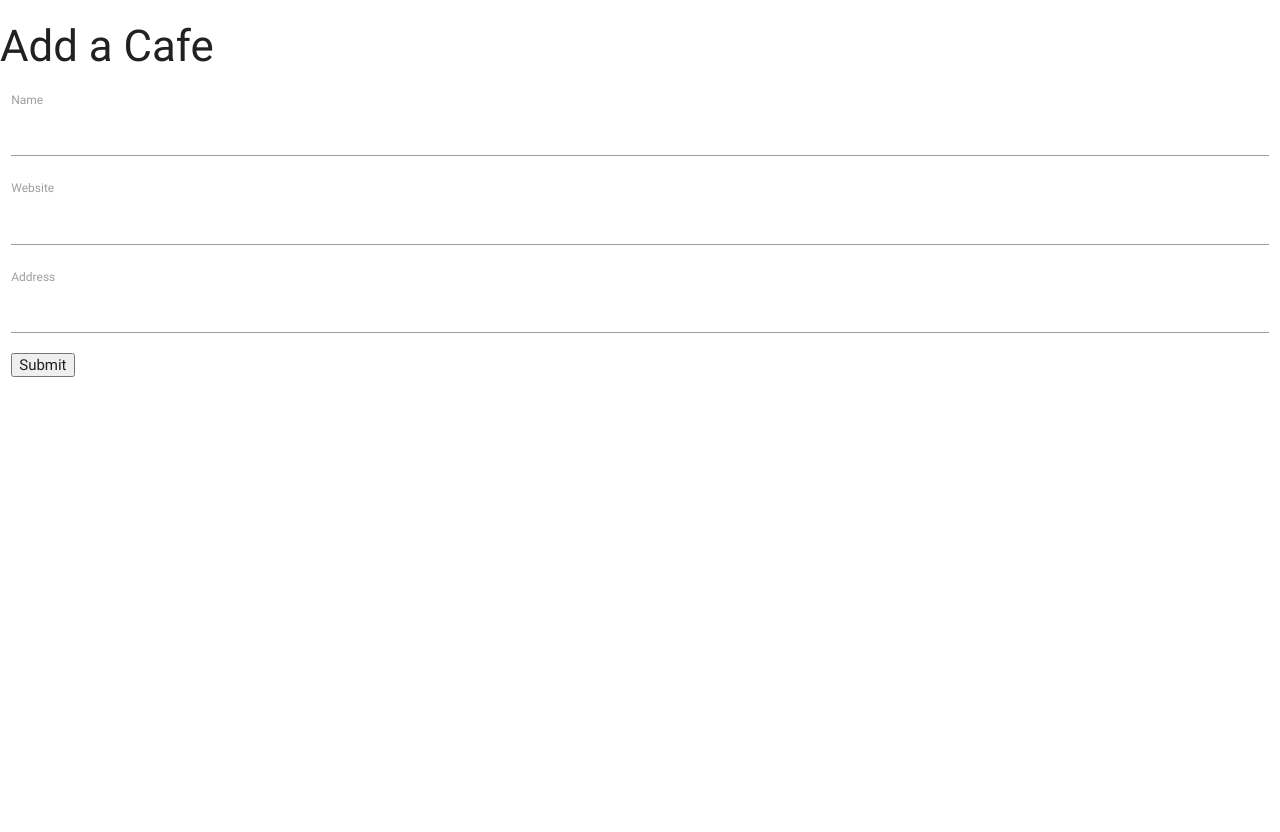
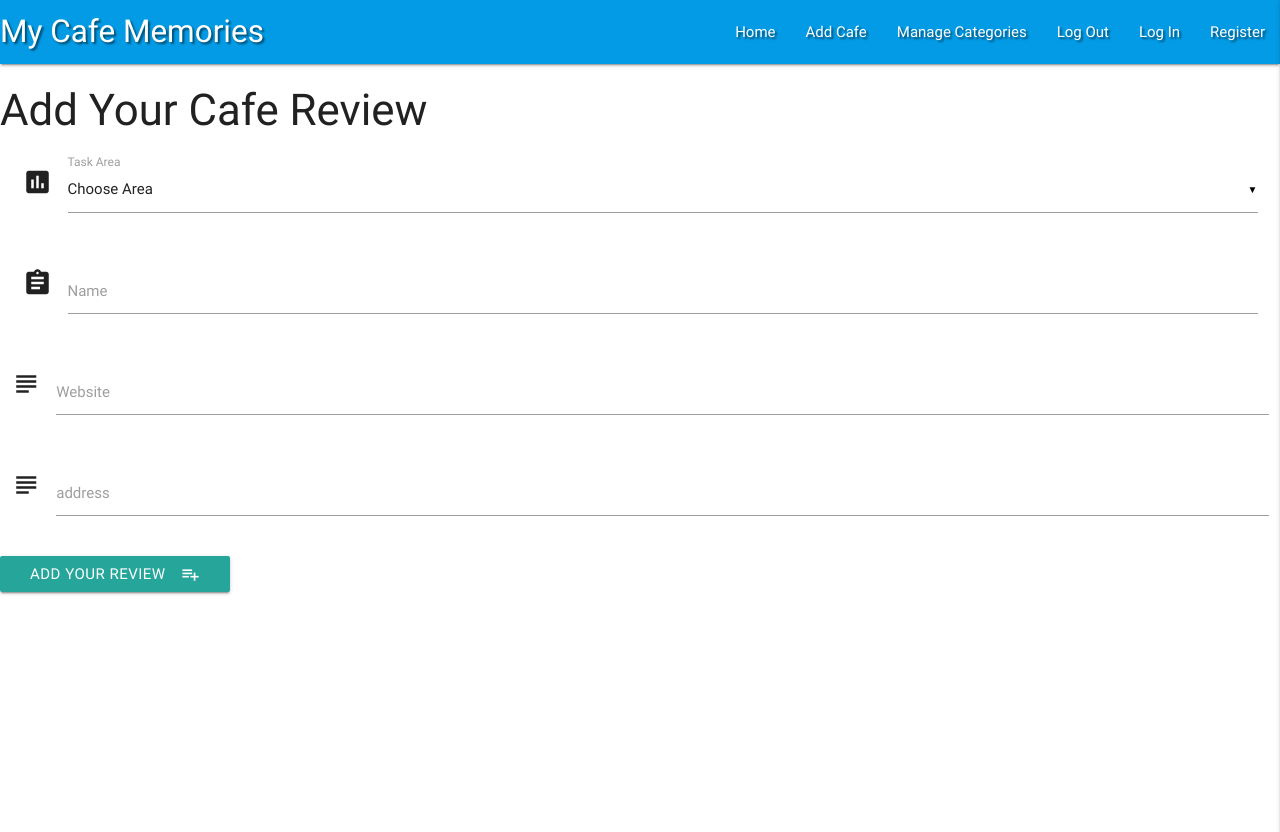
Before and after one commit to machikolacey/milestone3, a Flask app: page /add_cafe in a window 1280 px wide. Shown: the top 832 px of the page. Run offline with Flask 2, Linux system fonts and the light colour scheme; data that the repository does not hold is empty; some libraries are stand-ins or nearby versions.

Commit message:
Add Materialize Navbar

```diff
--- a/app.py
+++ b/app.py
@@ -24,8 +24,9 @@ def insert_cafe():
 
 
 @app.route('/add_cafe')
-def add_task():
-    return render_template('addcafe.html')
+def add_cafe():
+    return render_template('addcafe.html',
+           areas=mongo.db.areas.find())
 
 
 if __name__ == '__main__':
--- /dev/null
+++ b/static/css/style.css
@@ -0,0 +1,3 @@
+.text-shadow{
+    text-shadow:2px 2px 2px rgba(0,0,0,0.5);
+}
--- a/templates/addcafe.html
+++ b/templates/addcafe.html
@@ -1,14 +1,47 @@
 {% extends 'base.html' %} {% block content %}
-<h3>Add a Cafe</h3>
+<h3>Add Your Cafe Review</h3>
+
 <div class="row">
-    <form  action="{{url_for('insert_cafe')}}" method="POST" class="col s12">
-    <label for="name">Name</label>
-    <input id="name" name="name" type="text" />
-    <label for="website">Website</label>
-    <input id="website" name="website" type="text" />
-    <label for="address">Address</label>
-    <input id="address" name="address" type="text" />
-    <input type="submit" />
+    <form action="{{ url_for('insert_cafe') }}" method="POST"  class="col s12">
+        <div class="row">
+
+                <div class="input-field col s12">
+                    <i class="material-icons prefix">poll</i>
+                    <select id="area" name="area_name">
+                  <option value="" disabled selected>Choose Area</option>
+                  {% for area in areas %}
+                      <option value="{{area.name}}">{{area.name}}</option>
+                  {% endfor %}
+                </select>
+                    <label>Task Area</label>
+                </div>
+            </div>
+            <div class="input-field col s12">
+                <i class="material-icons prefix">assignment</i>
+                <input id="name" name="name" type="text">
+                <label for="icon_prefix">Name</label>
+            </div>
+        </div>
+        <div class="row">
+            <div class="input-field col s12">
+                <i class="material-icons prefix">subject</i>
+                 <input id="website" name="website" type="text">
+                <label for="icon_telephone">Website</label>
+            </div>
+        </div>
+        <div class="row">
+            <div class="input-field col s12">
+                <i class="material-icons prefix">subject</i>
+                 <input id="website" name="website" type="text">
+                <label for="icon_telephone">address</label>
+            </div>
+        </div>
+        <div class="row">
+            <button class="btn waves-effect waves-light" type="submit" name="action">Add Your Review
+                <i class="material-icons right">playlist_add</i>
+             </button>
+        </div>
     </form>
 </div>
+
 {% endblock %}
--- a/templates/base.html
+++ b/templates/base.html
@@ -2,20 +2,55 @@
 <html>
 
 <head>
+      <!--Let browser know website is optimized for mobile-->
+      <meta name="viewport" content="width=device-width, initial-scale=1.0"/>
+
     <link href="https://fonts.googleapis.com/icon?family=Material+Icons" rel="stylesheet">
     <link rel="stylesheet" href="https://cdnjs.cloudflare.com/ajax/libs/materialize/0.100.2/css/materialize.min.css">
+     <link rel="stylesheet" href="{{url_for('static', filename='css/style.css')}}" type="text/css"/>
 </head>
 
 <body>
+
+<header>
+ <div class="navbar-fixed">
+     <nav class="nav-extended text-shadow light-blue darken-1">
+    <div class="nav-wrapper">
+      <a href="#!" class="brand-logo">My Cafe Memories</a>
+      <a href="#" data-activates="mobile-demo" class="button-collapse sudenav-trigger right"><i class="material-icons">menu</i></a>
+      <ul class="right hide-on-med-and-down">
+        <li><a href="/">Home</a></li>
+        <li><a href="{{ url_for('add_cafe') }}">Add Cafe</a></li>
+        <li><a href="#">Manage Categories</a></li>
+        <li><a href="#">Log Out</a></li>
+        <li><a href="#">Log In</a></li>
+        <li><a href="#">Register</a></li>
+      </ul>
+      <ul class="side-nav" id="mobile-demo">
+      <li><h4 class="center-align light-blue-text text-darken-4">Task Manager</h4></li>
+        <li><a href="/">Home</a></li>
+          <li><a href="{{ url_for('add_cafe') }}">Add Cafe</a></li>
+        <li><a href="#">Manage Categories</a></li>
+        <li><a href="#">Log Out</a></li>
+        <li><a href="#">Log In</a></li>
+        <li><a href="#">Register</a></li>
+      </ul>
+    </div>
+  </nav>
+  </div>
+
+</header>
     {% block content %} {% endblock %}
-
     <script src="https://cdnjs.cloudflare.com/ajax/libs/jquery/3.2.1/jquery.min.js"></script>
     <script src="https://cdnjs.cloudflare.com/ajax/libs/materialize/0.100.2/js/materialize.min.js"></script>
+
     <script type="text/javascript">
-       /* $(document).ready(function() {
-            $('.collapsible').collapsible();
+       $(document).ready(function() {
+           $(".button-collapse").sideNav({edge:"right"});
+            //  $('.side-nav').sidenav();
+               $('select').material_select();
         });
-
+ /*
         $('.datepicker').pickadate({
             selectMonths: true, // Creates a dropdown to control month
             selectYears: 15, // Creates a dropdown of 15 years to control year,
--- a/templates/cafes.html
+++ b/templates/cafes.html
@@ -1,9 +1,10 @@
+{% extends 'base.html' %} {% block content %}
 <html>
     <head>
 
     </head>
     <body>
-    <h1>Brighton Cafe Reviews</h1>
+
         <ul>
         {% for cafe in cafes %}
         <li>
@@ -15,3 +16,4 @@
         </ul>
     </body>
 </html>
+{% endblock %}
```
